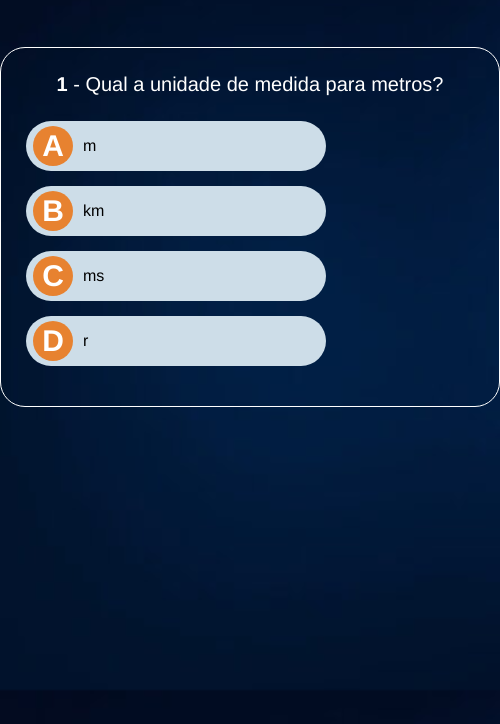
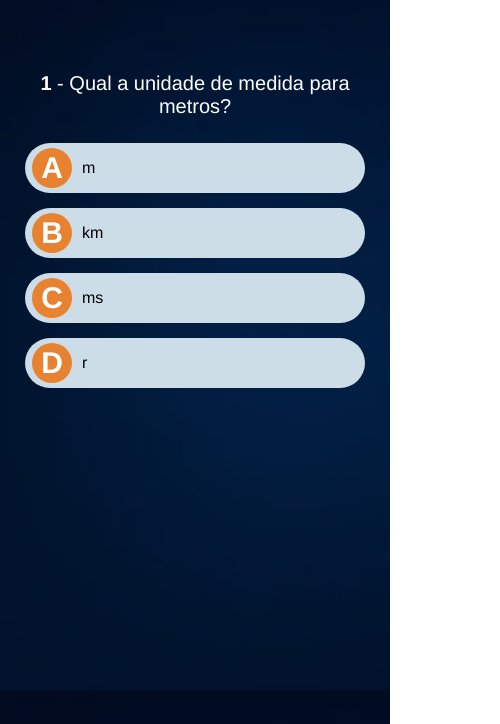
Before and after one commit to AlanFaraj83/Projeto-Quizz-de-programa-o, a plain HTML site: page index.html in a window 390 px wide. Shown: the part 120-844 px from the top of the page, 500 px wide, since content can reach past the window. Drawn offline with Linux system fonts and the light colour scheme.

Commit message:
:iphone: Atualizando responsividade da pagina

```diff
--- a/css/styles.css
+++ b/css/styles.css
@@ -154,5 +154,16 @@ body {
 /* RESPONSIVIDADE */
 
 @media(max-width:450px) {
+    #quizz-container {
+        border: none;
+        width: 100%;
+    }
 
+    #answers-box button {
+        width: 100%;
+    }
+
+    #score-container {
+        width: 90%;
+    }
 }
```
